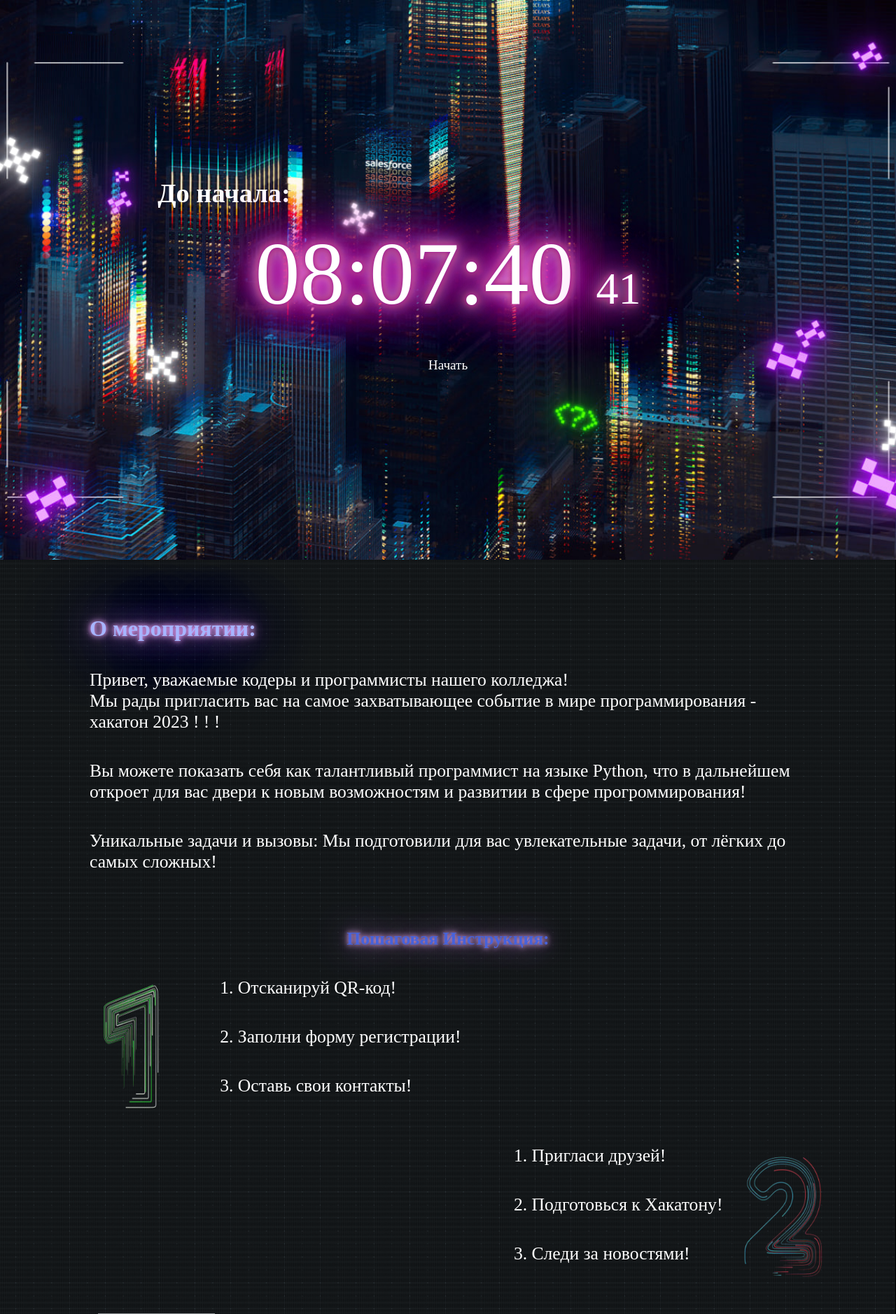
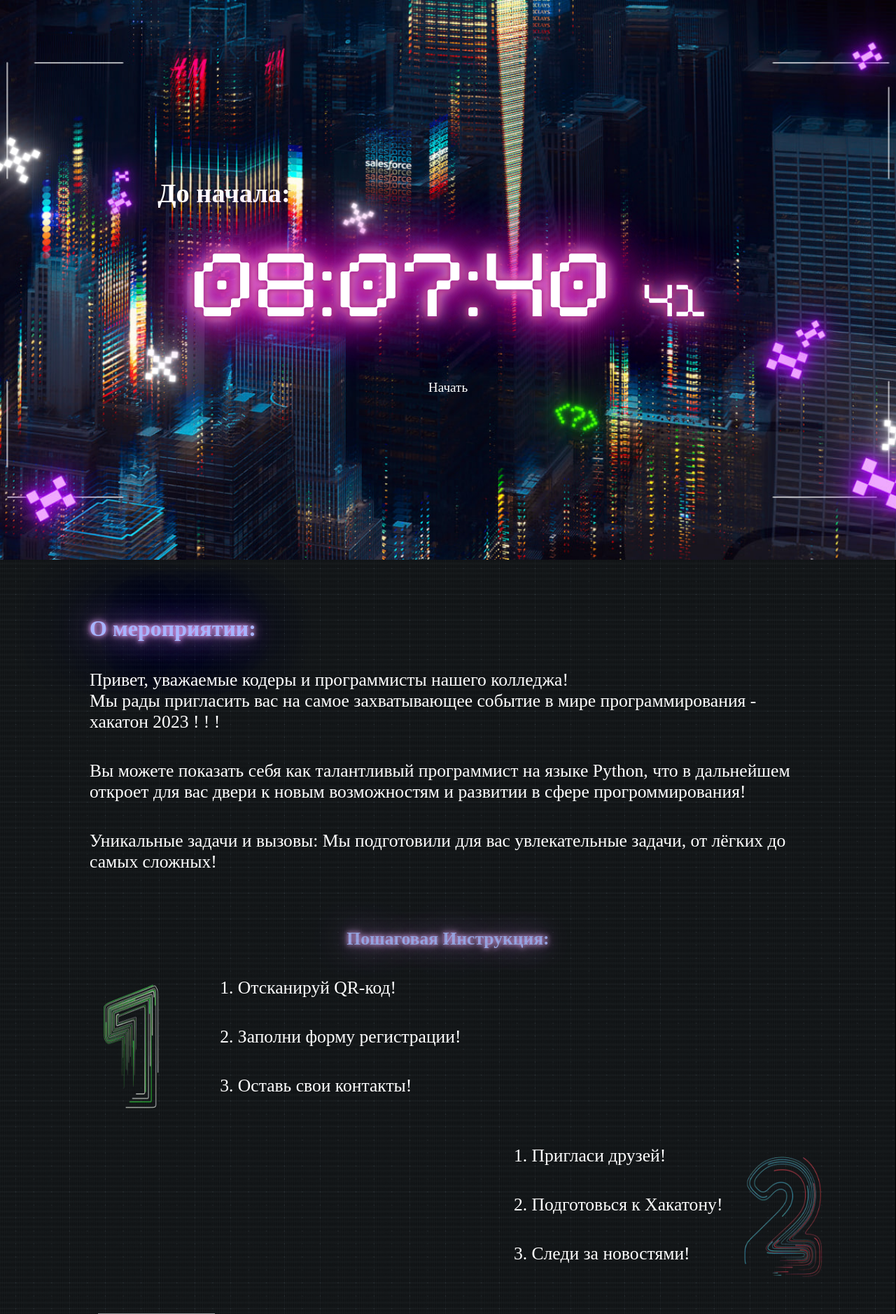
Before and after one commit to QwaQ-dev/Hakaton-main, a PHP site: page / in a window 1280 px wide. Shown: the top 1878 px of the page at 70% size. Run offline with PHP 8.4, Linux system fonts and the light colour scheme; some web fonts are replaced; grey boxes are pictures that could not be loaded.

Commit message:
тест шрифта

```diff
--- a/css/font.css
+++ b/css/font.css
@@ -1,9 +1,7 @@
 @font-face {
     font-family: 'ascii';
-    src: url("../fonts/MINECRAFTRUSNEW.woff") format("woff");
+    src: url("https://fonts.google.com/specimen/Pixelify+Sans?query=Pixel") format("opentype");
+
+    font-family: 'Gridular';
+    src: url("../fonts/Gridular-Regular.otf") format("opentype");
 }
-
-@font-face {
-    font-family: 'Gridular';
-    src: url("../fonts/Gridular-Regular.woff") format("woff");
-}
--- a/css/lobby.css
+++ b/css/lobby.css
@@ -105,7 +105,7 @@ body {
 }
 
 .instr-text {
-    color: #4462f9;
+    color: #A7B5FF;
     text-shadow: 0px 0px 6.61px #EFA7FF, 0px 0px 13.219px #EFA7FF, 0px 0px 46.267px #EFA7FF, 0px 0px 92.534px #2000E3, 0px 0px 158.63px #2000E3, 0px 0px 277.603px #2000E3;
     font-size: 2vw;
 }
```
